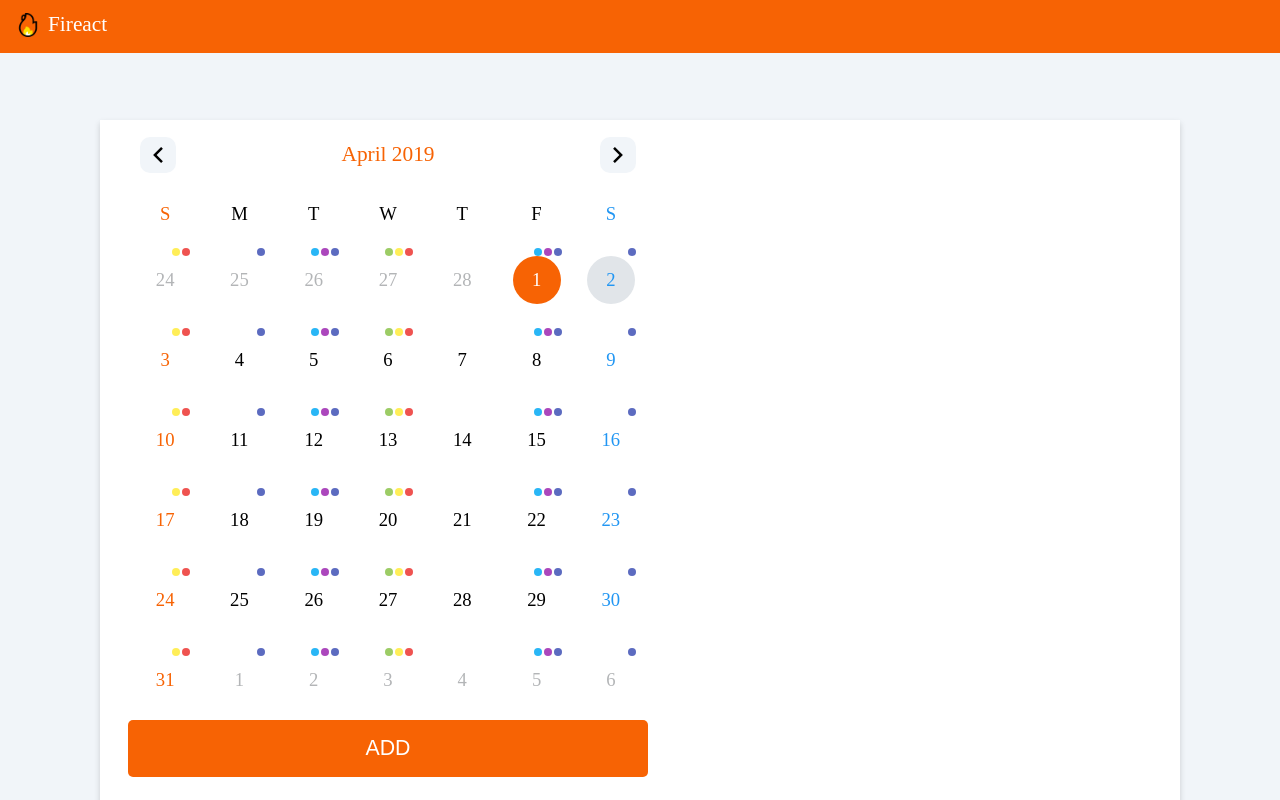
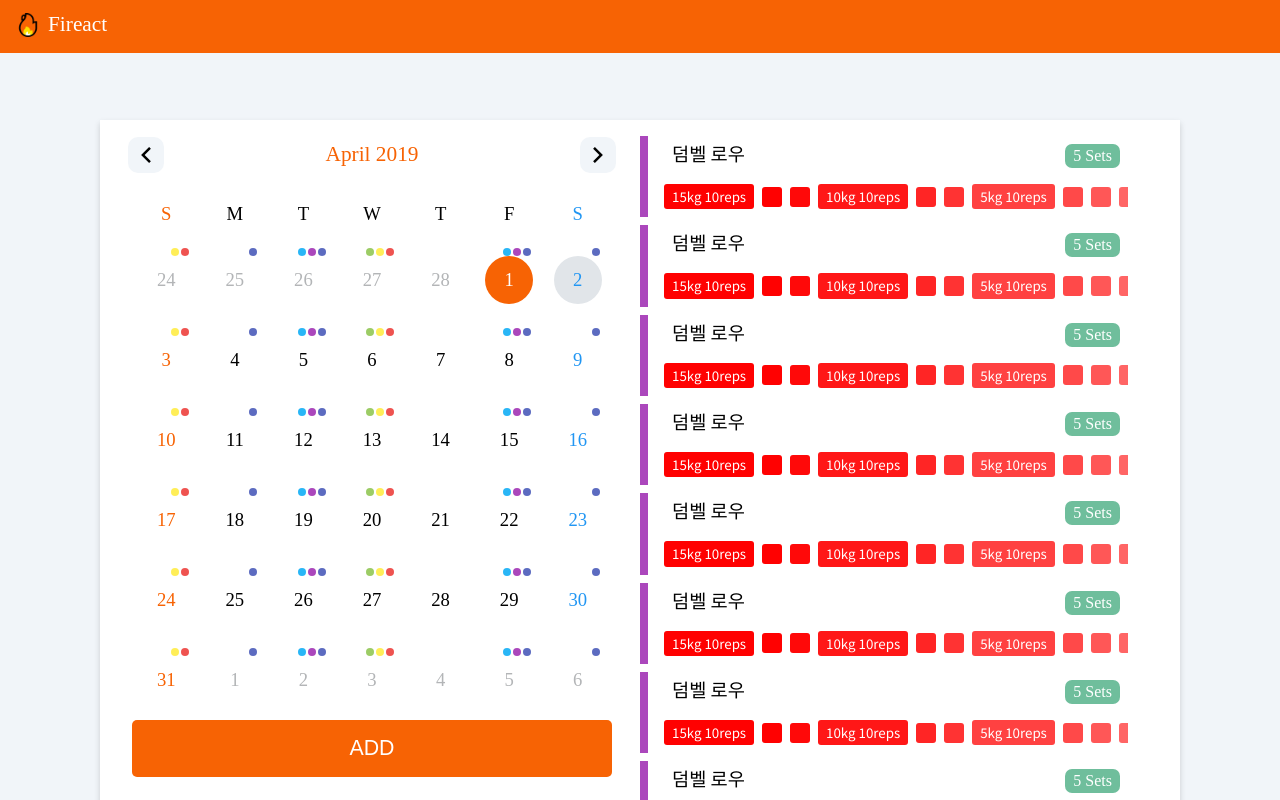
Before and after one commit to zynkn/fireact, a React (Create React App) app: page / in a window 1280 px wide. Built offline with nearby package versions, Linux system fonts and the light colour scheme; a web font is replaced by a local one.

Commit message:
운동 기록 리스트 반응형 UI 완성

```diff
--- a/src/components/calendar/Calendar/Calendar.scss
+++ b/src/components/calendar/Calendar/Calendar.scss
@@ -5,7 +5,6 @@
   width: 100%;
   max-width: 520px;
   user-select: none;
-  padding: 0 12px;
   @media (max-width: 425px){
     .IconBtn.lg{
       padding: 12px 0;
@@ -47,6 +46,7 @@
   }
 
   .CalendarBody{
+    padding: 0 16px;
     .row{
       display: flex;
       flex-direction: row;
--- a/src/components/calendar/Calendar/Calendar.tsx
+++ b/src/components/calendar/Calendar/Calendar.tsx
@@ -10,7 +10,10 @@ const Calendar: React.FC = () => {
     <div className="Calendar">
       <CalendarHead />
       <CalendarBody />
-      <IconBtn className="lg theme-color" name="ADD" style={{ borderRadius: '5px' }} />
+      <div style={{ padding: '0 16px' }}>
+        <IconBtn className="lg theme-color" name="ADD" style={{ borderRadius: '5px' }} />
+      </div>
+
     </div>
   )
 }
--- /dev/null
+++ b/src/components/calendar/WorkoutList/WorkoutList.scss
@@ -0,0 +1,175 @@
+@import 'styles/base.scss';
+
+
+.WorkoutList{
+  flex: 1;
+  width: 100%;
+  max-width: 520px;
+  padding: 16px 12px;
+  font-family: $font-noto;
+  overflow-y: auto;
+  user-select: none;
+
+  .ListItem{
+    position: relative;
+
+    & + .ListItem{
+      margin-top: 8px;
+    }
+    .ListLabel{
+      position: absolute;
+      width: 8px;
+      height: 100%;
+      background-color: $label-purple;
+    }
+    .ListItemHead{
+      display: flex;
+      justify-content: space-between;
+      padding: 8px 32px;
+
+      .title{
+        font-size: 14pt;
+      }
+      .set-label{
+        font-family: $font-patua;
+        padding: 4px 8px;
+        background-color: #6fbe9c;
+        border-radius: 7px;
+        color: white;
+      }
+    }
+    @media (max-width: 768px){
+      .ListItemHead{
+        padding: 8px 8px 8px 32px;
+        .title{
+          font-size: 12pt;
+        }
+        .set-label{
+          font-size: 11pt;
+        }
+      }
+    }
+  }
+
+  .ListItemBody{
+    padding: 8px 24px;
+    overflow-x: hidden;
+    max-width: 100%;
+    .Tag-wrap{
+      overflow-x: scroll;
+      .Tag-box{
+        display: inline-flex;
+        flex-direction: row-reverse;
+        justify-content: flex-end;
+        align-items: center;
+        .Tag{
+          box-sizing: border-box;
+          padding: 6px 8px;
+          border-radius: 3px;
+          color: white;
+          background-color: $body-color;
+          font-size: 10pt;
+          white-space: nowrap;
+          &:nth-child(1){ background-color: $tag-level-1}
+          &:nth-child(2){ background-color: $tag-level-2}
+          &:nth-child(3){ background-color: $tag-level-3}
+          &:nth-child(4){ background-color: $tag-level-4}
+          &:nth-child(5){ background-color: $tag-level-5}
+          &:nth-child(6){ background-color: $tag-level-6}
+          &:nth-child(7){ background-color: $tag-level-7}
+          &:nth-child(8){ background-color: $tag-level-8}
+          &:nth-child(9){ background-color: $tag-level-9}
+          &:nth-child(n+10){ background-color: $tag-level-10}
+
+          & + .Tag{
+            margin-right: 8px;
+          }
+          &.square{
+            flex: 0 0 20px;
+            padding: 8px;
+            width: 20px;
+            height: 20px;
+          }
+        }
+
+        @media (max-width: 768px){
+          .Tag{
+            font-size: 9pt;
+          }
+        }
+      }
+    }
+  }
+  @media (max-width: 768px){
+    .ListItemBody{
+      padding: 8px 8px 8px 24px;
+    }
+  }
+  @media (min-width: 769px){
+    .ListItemBody{
+      .Tag-wrap{
+        overflow-x: scroll;
+        /* width */
+        &::-webkit-scrollbar {
+          height: 6px;
+          border-radius: 5px;
+        }
+
+        /* Track */
+        &::-webkit-scrollbar-track {
+          background: #f1f1f1;
+          border-radius: 5px;
+        }
+
+        /* Handle */
+        &::-webkit-scrollbar-thumb {
+          background: rgba(0,0,0,0.08);
+          border-radius: 5px;
+        }
+
+        /* Handle on hover */
+        &::-webkit-scrollbar-thumb:hover {
+          background: rgba(0,0,0,0.16);
+          border-radius: 5px;
+        }
+      }
+    }
+  }
+
+
+}
+
+@media (max-width: 768px){
+  .WorkoutList{
+    overflow-y: visible;
+    padding: 32px 0;
+  }
+}
+
+@media (min-width: 769px){
+  .WorkoutList{
+    /* width */
+    &::-webkit-scrollbar {
+      width: 6px;
+      border-radius: 5px;
+    }
+
+    /* Track */
+    &::-webkit-scrollbar-track {
+      background: #f1f1f1;
+      border-radius: 5px;
+    }
+
+    /* Handle */
+    &::-webkit-scrollbar-thumb {
+      background: rgba(0,0,0,0.08);
+      border-radius: 5px;
+    }
+
+    /* Handle on hover */
+    &::-webkit-scrollbar-thumb:hover {
+      background: rgba(0,0,0,0.16);
+      border-radius: 5px;
+    }
+  }
+}
--- /dev/null
+++ b/src/components/calendar/WorkoutList/WorkoutList.tsx
@@ -0,0 +1,58 @@
+import React from 'react';
+import './WorkoutList.scss';
+
+const WorkoutList: React.FC = () => {
+  return (
+    <div className="WorkoutList">
+      <ListItem />
+      <ListItem />
+      <ListItem />
+      <ListItem />
+      <ListItem />
+      <ListItem />
+      <ListItem />
+      <ListItem />
+      <ListItem />
+      <ListItem />
+      <ListItem />
+      <ListItem />
+      <ListItem />
+      <ListItem />
+
+    </div>
+  )
+}
+
+export default WorkoutList;
+
+
+const ListItem: React.FC = () => {
+  return (
+    <div className="ListItem">
+      <span className="ListLabel" />
+      <div className="ListItemHead">
+        <span className="title">덤벨 로우</span>
+        <span className="set-label">5 Sets</span>
+      </div>
+      <div className="ListItemBody">
+        <div className="Tag-wrap">
+          <div className="Tag-box">
+            <span className="Tag square" />
+            <span className="Tag square" />
+            <span className="Tag square" />
+            <span className="Tag square" />
+            <span className="Tag">5kg 10reps</span>
+            <span className="Tag square" />
+            <span className="Tag square" />
+            <span className="Tag">10kg 10reps</span>
+            <span className="Tag square" />
+            <span className="Tag square" />
+            <span className="Tag">15kg 10reps</span>
+          </div>
+        </div>
+
+
+      </div>
+    </div>
+  )
+};
--- /dev/null
+++ b/src/components/calendar/WorkoutList/index.ts
@@ -0,0 +1 @@
+export { default } from './WorkoutList';
--- a/src/components/common/Pane/Pane.scss
+++ b/src/components/common/Pane/Pane.scss
@@ -41,12 +41,20 @@
 
 @media (max-width: 768px){
   .Pane.lg{
+    justify-content: flex-start;
     align-items: center;
     flex-direction: column;
     margin-top: 48px;
     min-height: calc(100vh - 48px);
+    height: auto;
+    padding: 0;
   }
 }
+// @media (max-width: 425px){
+//   .Pane.lg{
+//     height: inherit;
+//   }
+// }
 
 @media (max-width: 656px){
   .Pane.sm{
--- a/src/pages/CalendarPage.tsx
+++ b/src/pages/CalendarPage.tsx
@@ -1,12 +1,14 @@
 import React from 'react';
 import Pane from 'components/common/Pane';
 import Calendar from 'components/calendar/Calendar';
+import WorkoutList from 'components/calendar/WorkoutList';
 
 const CalendarPage: React.FC = () => {
 
   return (
     <Pane className="lg">
       <Calendar />
+      <WorkoutList />
     </Pane>
   )
 }
--- a/src/styles/base.scss
+++ b/src/styles/base.scss
@@ -2,7 +2,7 @@
 // @import './reset.scss';
 
 body{
-  font-family: $font-stack;
+  font-family: $font-noto;
   background-color: $body-color;
 }
 
--- a/src/styles/variables.scss
+++ b/src/styles/variables.scss
@@ -1,7 +1,7 @@
 @import url('https://fonts.googleapis.com/css?family=Noto+Sans+KR&subset=korean');
 @import url('https://fonts.googleapis.com/css?family=Patua+One');
 
-$font-stack: 'Noto Sans KR', sans-serif;
+$font-noto: 'Noto Sans KR', sans-serif;
 $font-patua: 'Patua One', cursive;
 $primary-color: #333;
 
@@ -24,3 +24,16 @@ $label-purple: #ab47bc;
 $label-orange: #ffa726;
 $label-brown: #8d6e63;
 $label-red: #ef5350;
+
+
+
+$tag-level-1: #ff7373;
+$tag-level-2: #ff6565;
+$tag-level-3: #ff5757;
+$tag-level-4: #ff4949;
+$tag-level-5: #ff4141;
+$tag-level-6: #ff3333;
+$tag-level-7: #ff2525;
+$tag-level-8: #ff1717;
+$tag-level-9: #ff0909;
+$tag-level-10: #ff0101;
```
